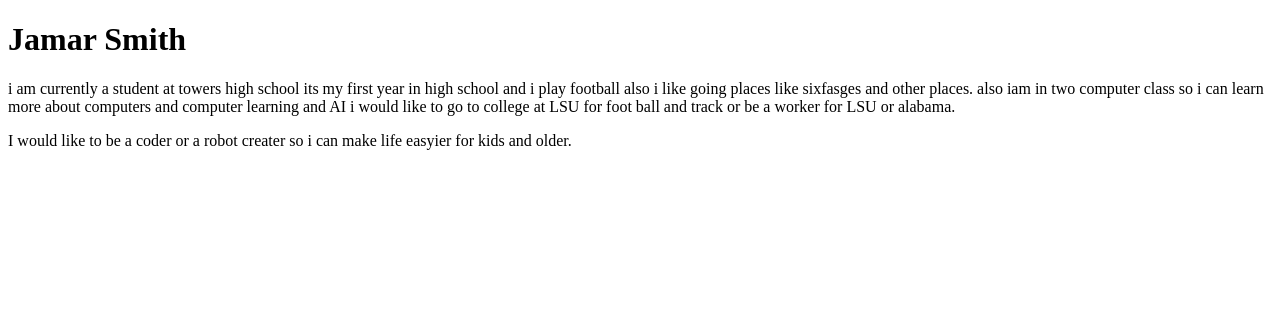
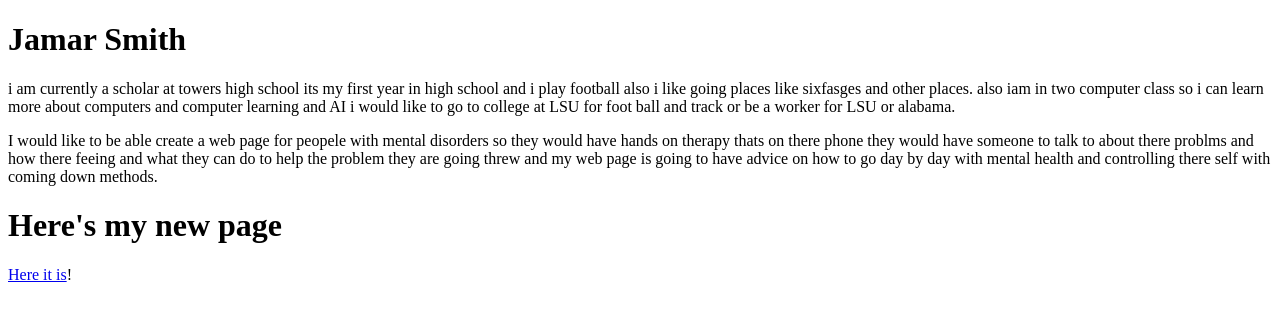
Before and after one commit to JamarSmith15/JamarSmith.github.io, a plain HTML site: page index.html in a window 1280 px wide. Drawn offline with Linux system fonts and the light colour scheme.

Commit message:
Update index.html

```diff
--- a/index.html
+++ b/index.html
@@ -1,11 +1,21 @@
 <!DOCTYPE  html>
 <html lang="en-US">
-<H1>
+   <head>
+  <link rel="stylesheet" href="css/style.css">
+ </head>
+ <body>
+ <H1>
    Jamar Smith
-</H1>
-</html>
-i am currently a student at towers high school its my first year in high school and i play football also  i like going places like sixfasges and other
-places. also iam in two computer class so i can learn more about computers and computer learning and AI i would like to go to college at LSU for foot ball
-and track or be a worker for LSU or alabama.
-<p>
- I would like to be a coder or a robot creater so i can make life easyier for kids and older.
+ </H1>
+ <p>
+ i am currently a scholar at towers high school its my first year in high school and i play football also  i like going places like sixfasges and other
+ places. also iam in two computer class so i can learn more about computers and computer learning and AI i would like to go to college at LSU for foot ball
+    and track or be a worker for LSU or alabama.
+  </p>
+  <p>
+   I would like to be able create a web page for peopele with mental disorders so they would have hands on therapy thats on there phone they would have someone
+   to talk to about there problms and how there feeing and what they can do to help the problem they are going threw and my web page is going to have advice on how
+   to go day by day with mental health and controlling there self with coming down methods.
+  <H1> Here's my new page</H1>
+   <a href="html/newpage.html">Here it is<a>!
+     </html>
```
